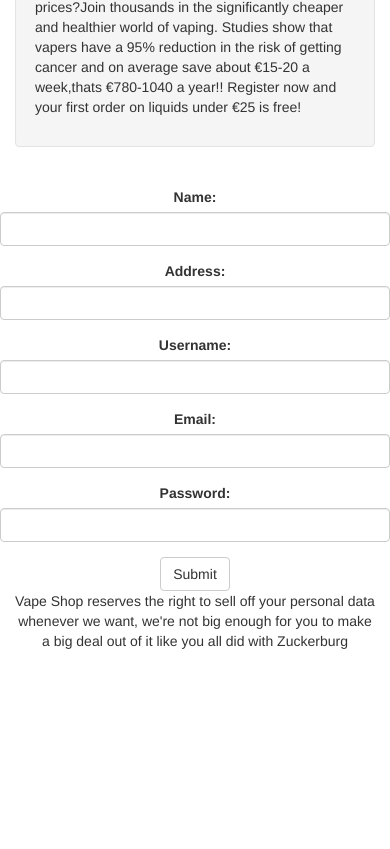
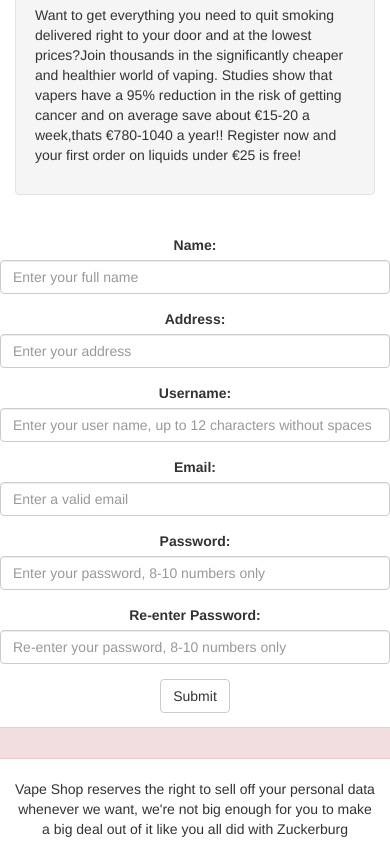
Before and after one commit to Davidparnell/VapeShop, a PHP site: page /Register.php in a window 390 px wide; the page is wider, and only the part inside the window is pictured. Shown: the part 591-1440 px from the top of that part. Before the commit the page ends 1240 px from the top of that part, so only its background shows below. Run offline with PHP 8.4, Linux system fonts and the light colour scheme; data that the repository does not hold is empty.

Commit message:
Add files via upload

```diff
--- a/Register.php
+++ b/Register.php
@@ -1,4 +1,35 @@
-<!DOCTYPE html>
+<?php
+	$name_err = $uname_err = $email_err = $password_err = $form_err = "";
+	$name = $address = $uname = $email = $password = $re_password = "";
+	// name, address, username, email, password, re-passwords
+	if ($_SERVER["REQUEST_METHOD"] == "POST") {
+		$name = test_input($_POST["name"]); //char only, allow spaces
+		$address = test_input($_POST["address"]);
+		$uname = test_input($_POST["uname"]); //up to 12 chars without spaces
+		$email = test_input($_POST["email"]); //normal email format
+		$password = test_input($_POST["password"]); // 8-10 digits only
+		$re_password = test_input($_POST["re_password"]); // 8-10 digits only, should be the same with the other password
+
+		if ($name == NULL || $address == NULL || $uname == NULL || $email == NULL || $password == NULL || $re_password == NULL){
+			$form_err = "Please fill in all fields";
+		}
+		// if()
+	}
+	// alert(isValidEmail($email));
+	function test_input($data) {
+		$data = trim($data);
+		$data = stripslashes($data);
+		$data = htmlspecialchars($data);
+		return $data;
+	}
+	function isValidEmail($email) {
+		return filter_var($email, FILTER_VALIDATE_EMAIL)
+			&& preg_match('/@.+\./', $email);
+	}
+
+
+
+?>
 <html>
 	<head>
 	<meta charset="utf-8">
@@ -8,7 +39,10 @@
 	<script src="https://maxcdn.bootstrapcdn.com/bootstrap/3.3.7/js/bootstrap.min.js"></script>
 	<style>
 		/* Add a gray background color and some padding to the footer */
-
+		header {
+      background-color: #212121;
+      padding: 25px;
+   	 }
 		.modal-header, h4, .close {
 		background-color: #101010;
 		color:white !important;
@@ -31,28 +65,33 @@
 			$("#myBtn").click(function(){
 				$("#myModal").modal();
 			});
+
+			$("#signupsubmit").click(function(){
+				var nm = $("#name_msg");
+				var nameReturnStr;
+				if (nm.val().length == 0)
+					nameReturnStr = "Enter your name.";
+				else if (!nm.val().match(/^[a-zA-Z ]+$/))
+					nameReturnStr = "The name has to be letters and spaces only.";
+				else nameReturnStr = "";
+				$("#err1").text(nameReturnStr);
+			 });
 		});
 	</script>
 
-	<script>
-		$(document).ready(function(){
-			$("#myBtn").click(function(){
-				$("#myModal").modal();
-			});
-		});
-	</script>
 	</head>
 
 	<body>
 	<header class="container-fluid text-center">
 		<div class="container-fluid">
-			<h1>VAPE SHOP</h1>
+			<a href="Home.php" style="color: white; text-decoration: none"><h1>VAPE SHOP</h1></a>
 			<input type="text" placeholder="Search items..">
-			<a href="#" class="glyphicon glyphicon-search"></a>
+			<a href="#" class="glyphicon glyphicon-search" style="color: white; text-decoration: none"></a>
 		</div>
 	</header>
 
-		<nav class="navbar navbar-inverse">
+	<!--Nav Bar-->
+	<nav class="navbar navbar-inverse" style="border: none">
 		<div class="container-fluid">
 			<div class="navbar-header">
 				<button type="button" class="navbar-toggle" data-toggle="collapse" data-target="#myNavbar">
@@ -60,18 +99,17 @@
 					<span class="icon-bar"></span>
 					<span class="icon-bar"></span>
 				</button>
-				<a class="navbar-brand glyphicon glyphicon-home" href="#"></a>
+				<a class="navbar-brand glyphicon glyphicon-home" href="Home.php"></a>
 			</div>
 			<div class="collapse navbar-collapse" id="myNavbar">
 				<ul class="nav navbar-nav">
-					<li><a href="Home.php">Home</a></li>
-					<li><a href="Hardware.php">Hardware</a></li>
+					<li><a class="active" href="Hardware.php">Hardware</a></li>
 					<li><a href="Liquid.php">Liquid</a></li>
-					<li><a href="#">Contact Us</a></li>
 				</ul>
 				<ul class="nav navbar-nav navbar-right">
 					<li><a href="#"><span class="glyphicon glyphicon-shopping-cart"></span> My Cart</a></li>
-					<button type="button" class="btn btn-default btn-lg" id="myBtn">Login</button></button></li>
+					<li><a href="#" role="button" id="myBtn"><span class="glyphicon glyphicon-user"></span> Log In</a></li>
+
 					<div class="modal fade" id="myModal" role="dialog">
 						<div class="modal-dialog">
 
@@ -80,32 +118,33 @@
 						<div class="modal-header" style="padding:35px 50px;">
 							<button type="button" class="close" data-dismiss="modal">&times;</button>
 							<h4><span class="glyphicon glyphicon-lock"></span> Login</h4>
-
+						</div>
 
 						<div class="modal-body" style="padding:40px 50px;">
-							<form role="form">
 							<div class="form-group">
-								<label for="usrname"><span class="glyphicon glyphicon-user"></span> Username</label>
-								<input type="text" class="form-control" id="usrname" placeholder="Enter email">
-							</div>
 
-							<div class="form-group">
-								<label for="psw"><span class="glyphicon glyphicon-eye-open"></span> Password</label>
-								<input type="text" class="form-control" id="psw" placeholder="Enter password">
-							</div>
+							<form role="form" action = "" method = "post">
+								<label for="username"><span class="glyphicon glyphicon-user"></span> Username</label>
+								<input type="text" class="form-control" name="username" placeholder="Enter Username">
+								<label for="password"><span class="glyphicon glyphicon-eye-open"></span> Password</label>
+								<input type="text" class="form-control" name="password" placeholder="Enter password">
+
 
 								<div class="checkbox">
 									<label><input type="checkbox" value="" checked>Remember me</label>
 								</div>
 								<button type="submit" class="btn btn-success btn-block"><span class="glyphicon glyphicon-off"></span> Login</button>
+								<?php
+									echo $errormsg;
+								?>
 								</form>
+							</div>
 						</div>
 
 						<div class="modal-footer">
 							<button type="submit" class="btn btn-danger btn-default pull-left" data-dismiss="modal"><span class="glyphicon glyphicon-remove"></span> Cancel</button>
-							<p>Not a member? <a href="Register.html">Sign Up</a></p>
+							<p>Not a member? <a href="Register.php">Sign Up</a></p>
 							<p>Forgot <a href="#">Password?</a></p>
-						</div>
 						</div>
 						</div>
 					</div>
@@ -133,29 +172,44 @@
 		<br/>
 		<div class="row">
 			<div class="col-sm-4 text-center">
-				<form action ="" method="post">
+				<form method="post" action="<?php echo htmlspecialchars($_SERVER["PHP_SELF"]);?>">
 					<div class="form-group">
-						<label for="Name">Name:</label>
-						<input type="Name" class="form-control" id="Name">
+						<label>Name:</label>
+						<input type="text" name="name" placeholder="Enter your full name" value="<?php if(isset($_POST['name'])) { echo $_POST['name']; } ?>" class="form-control" id="name" >
+						<span id="name_msg"></span>
 					</div>
 					<div class="form-group">
-						<label for="Address">Address:</label>
-						<input type="Address" class="form-control" id="Address">
+						<label>Address:</label>
+						<input type="text" name="address" placeholder="Enter your address" value="<?php if(isset($_POST['address'])) { echo $_POST['address']; } ?>" class="form-control" id="addr">
+						<span id="addr_msg"></span>
 					</div>
 					<div class="form-group">
-						<label for="Username">Username:</label>
-						<input type="Username" class="form-control" id="Username">
+						<label>Username:</label>
+						<input type="text" name="uname" placeholder="Enter your user name, up to 12 characters without spaces" value="<?php if(isset($_POST['uname'])) { echo $_POST['uname']; } ?>" class="form-control" id="uname">
+						<span id="uname_msg"></span>
 					</div>
 					<div class="form-group">
-						<label for="Email">Email:</label>
-						<input type="email" class="form-control" id="Email">
+						<label>Email:</label>
+						<input type="text" name="email" placeholder="Enter a valid email" value="<?php if(isset($_POST['email'])) { echo $_POST['email']; } ?>" class="form-control" id="email">
+						<span id="email_msg"></span>
 					</div>
 					<div class="form-group">
-						<label for="password">Password:</label>
-						<input type="password" class="form-control" id="password">
+						<label>Password:</label>
+						<input type="text" name="password" placeholder="Enter your password, 8-10 numbers only" value="<?php if(isset($_POST['password'])) { echo $_POST['password']; } ?>" class="form-control" id="password">
+						<span id="password_msg"></span>
 					</div>
-					<button type="submit" class="btn btn-default">Submit</button>
+					<div class="form-group">
+						<label>Re-enter Password:</label>
+						<input type="text" name="re_password" placeholder="Re-enter your password, 8-10 numbers only" value="<?php if(isset($_POST['re_password'])) { echo $_POST['re_password']; } ?>" class="form-control" id="re_password">
+						<span id="re_password_msg"></span>
+					</div>
+					<button type="submit" class="btn btn-default" id="signupsubmit">Submit</button>
 				</form>
+			</div>
+			<div class="row">
+				<div class="col-sm-4 text-center" id="errormessages">
+					<div class="alert alert-danger" id="err1"></div>
+				</div>
 			</div>
 		</div>
 
```
Also changed, not shown: Hardware.html (added, +207 -0 lines), Home.php (+37 -37 lines), 1 other file. Lines whose indentation alone changed are shown as unchanged.
